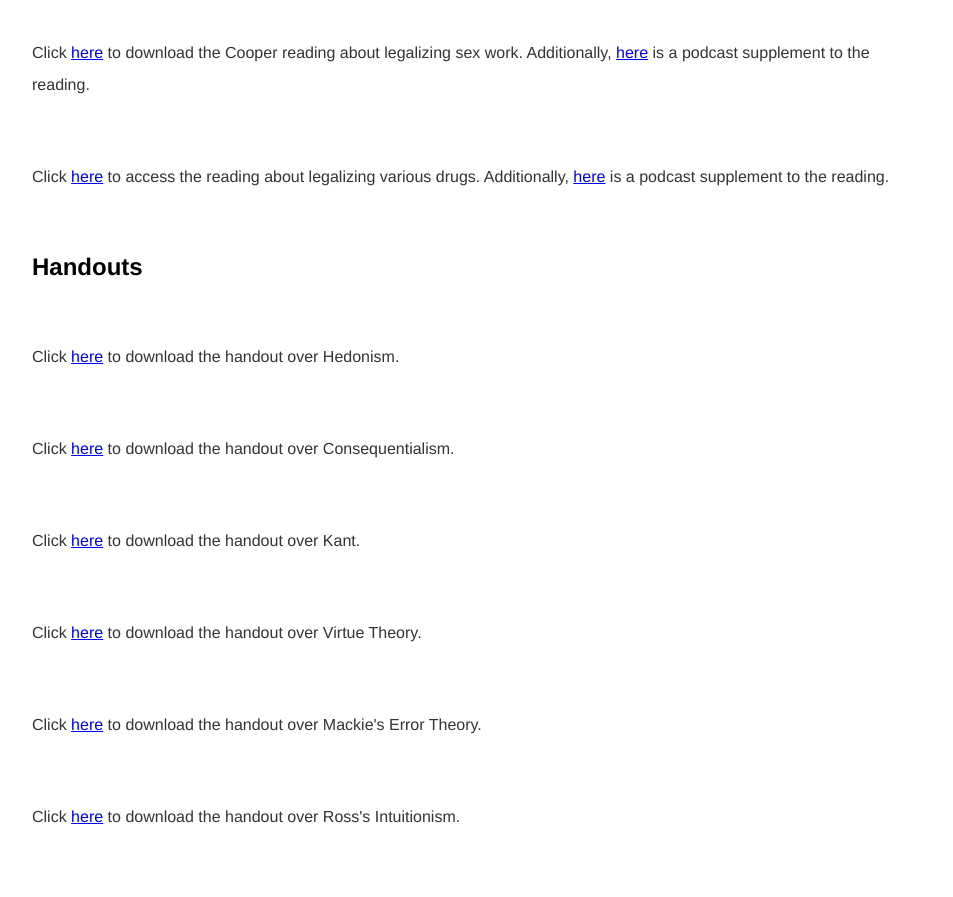
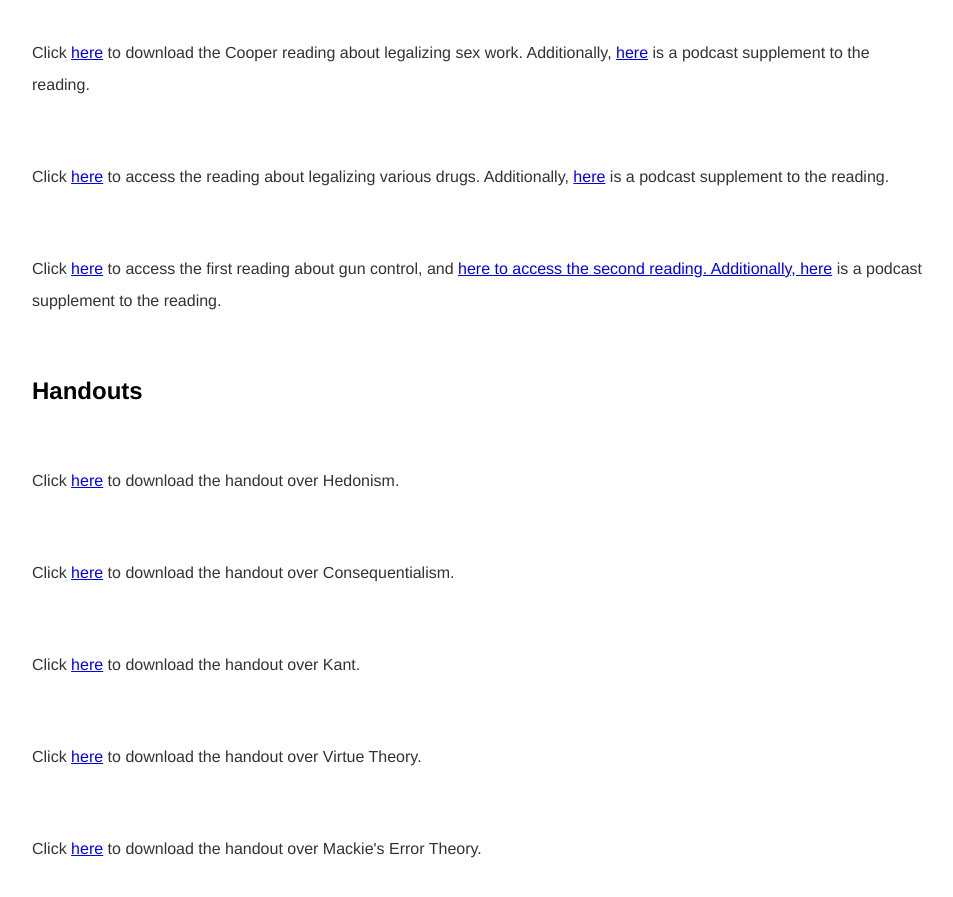
Before and after one commit to kevinjpatton/kevinjpatton.github.io, a Jekyll site: the page built from teaching/phil_2030/index.html, in a window 1280 px wide and 900 px high, scrolled down 1090 px. Shown: the top 897 px of the window, without its empty margins (160-1113 px from the left). Built offline with Jekyll 4.4.1, drawn with Linux system fonts in a browser that asks for light colours; Markdown is read by kramdown in place of the engine named in the settings.

Commit message:
Update index.html

```diff
--- a/teaching/phil_2030/index.html
+++ b/teaching/phil_2030/index.html
@@ -15,6 +15,7 @@ title: Teaching - Phil 2030
 <p>Click <a href="/teaching/phil_2030/Angela Davis - The Prosecutor's Ethical Duty to End Mass Incarceration.pdf" target="_blank">here</a> to download the Davis reading about prison reform.</p>
 <p>Click <a href="/teaching/phil_2030/Belinda Cooper - Prostitution A Feminist Analysis.pdf" target="_blank">here</a> to download the Cooper reading about legalizing sex work.  Additionally, <a href="https://www.wnycstudios.org/podcasts/takeaway/segments/deep-dive-sex-work" target="_blank">here</a> is a podcast supplement to the reading.</p>
 <p>Click <a href="https://www.vox.com/policy-and-politics/2017/4/20/15328384/opioid-epidemic-drug-legalization" target="_blank">here</a> to access the reading about legalizing various drugs.  Additionally, <a href="https://www.nytimes.com/2022/09/02/podcasts/the-daily/fentanyl-opioid-crisis-vancouver.html" target="_blank">here</a> is a podcast supplement to the reading.</p>
+<p>Click <a href="https://gun-control.procon.org/" target="_blank">here</a> to access the first reading about gun control, and <a href="https://giffords.org/lawcenter/report/gun-violence-in-the-us-territories/" target="_blank">here to access the second reading.  Additionally, <a href="https://www.wnycstudios.org/podcasts/takeaway/segments/understanding-what-gun-control-works-and-what-doesnt" target="_blank">here</a> is a podcast supplement to the reading.</p>
 
 <h2>Handouts</h2>
 <p>Click <a href="/teaching/phil_2030/Handout - Hedonism.pdf" target="_blank">here</a> to download the handout over Hedonism.</p>
```
